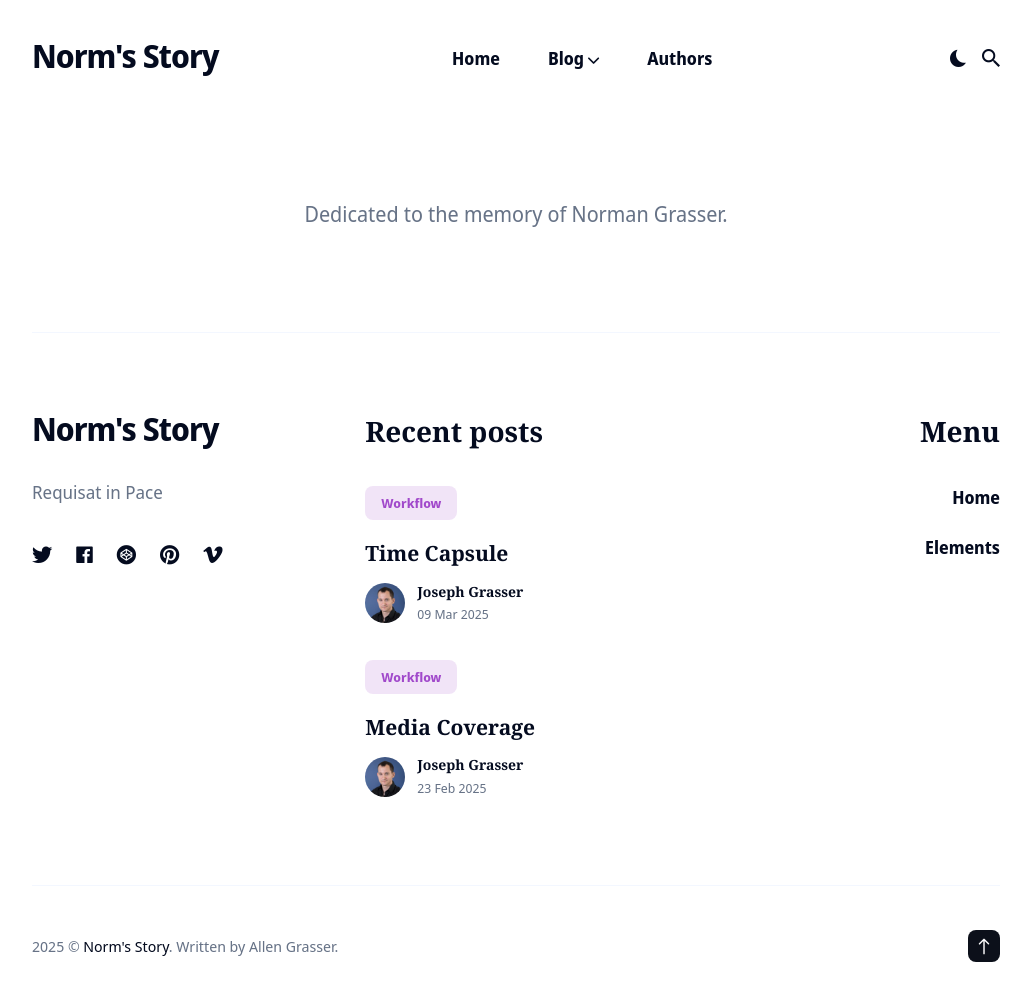
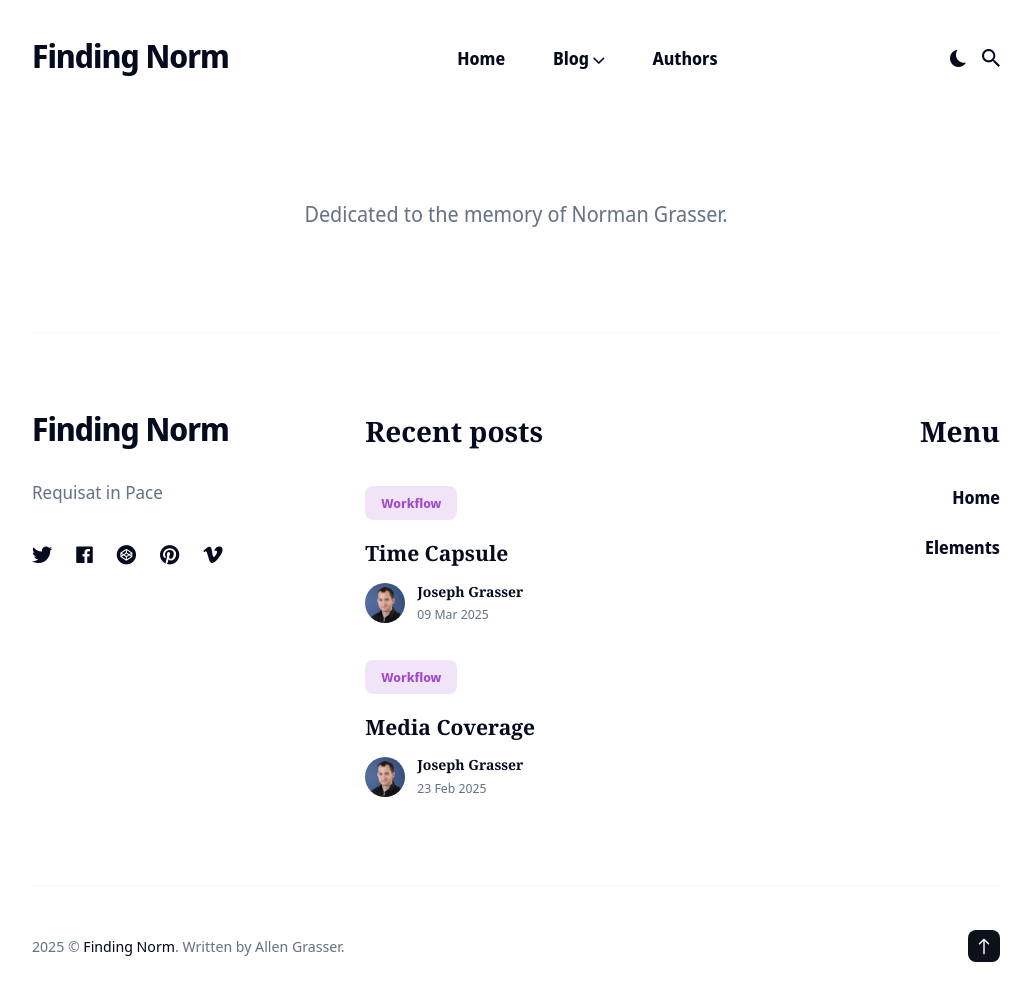
Before and after one commit to normangrasser/normangrasser.github.io, a Jekyll site: the page built from index.html, in a window 1280 px wide. Shown: the whole page, without its empty margins (124-1155 px from the left). Built offline with Jekyll 4.4.1, drawn with Linux system fonts in a browser that asks for light colours; nearby versions of some CDN libraries.

Commit message:
update title of website

```diff
--- a/_data/settings.yml
+++ b/_data/settings.yml
@@ -1,6 +1,6 @@
 #-------------------------------
 # Site Settings
-title: "Norm's Story"
+title: "Finding Norm"
 logo: # You can add own logo. For example '/images/logo.png'.
 description: Mria is a multipurpose blog theme for Jekyll
 color_scheme: auto # You can choose three modes auto, light, and dark. By default, the auto mode is set, which means the user can choose the light or dark mode themself.
```
